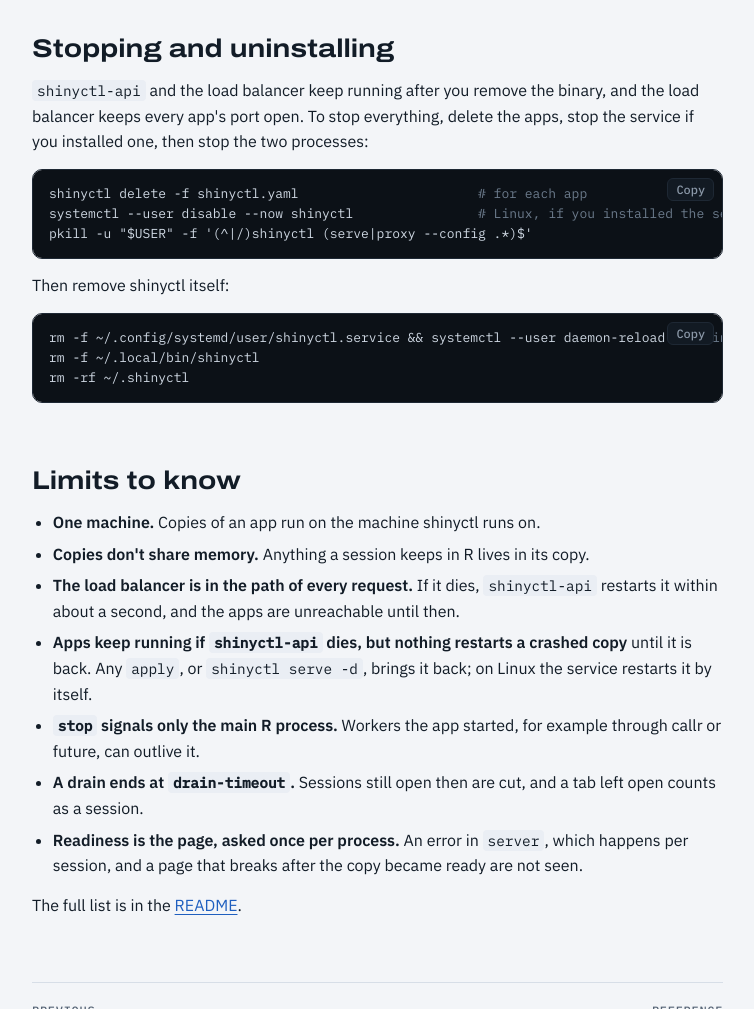
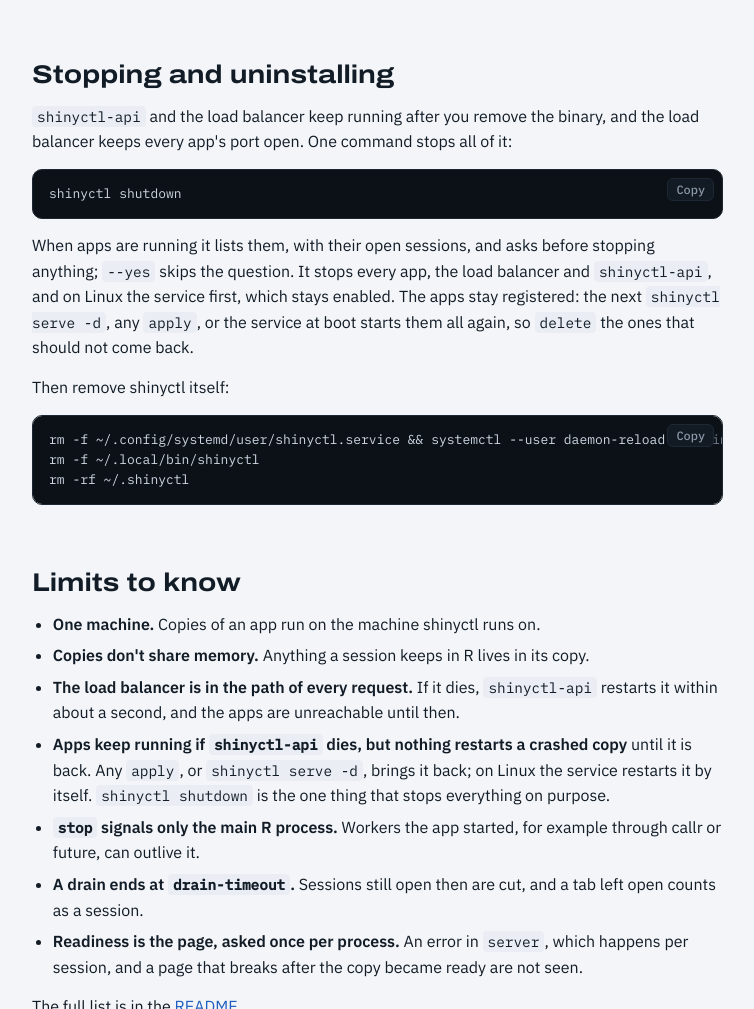
Before and after one commit to spriyansh/shinyctl, a plain HTML site: page site/production.html in a window 1280 px wide. Shown: the part 3335-4344 px from the top of the page, without its empty margins (316-1070 px from the left). Drawn offline with Linux system fonts and the light colour scheme.

Commit message:
docs: describe shinyctl shutdown on the site

```diff
--- a/site/production.html
+++ b/site/production.html
@@ -114,7 +114,7 @@ pkill -u "$USER" -f '(^|/)shinyctl serve$'
 systemctl --user enable --now shinyctl
 loginctl enable-linger "$USER"</code></pre>
 <ul>
-  <li>The <code>pkill</code> line stops a <code>shinyctl-api</code> you started by hand, which would hold the socket. Its apps and the load balancer keep running, and the service adopts them.</li>
+  <li>The <code>pkill</code> line stops a <code>shinyctl-api</code> you started by hand, which would hold the socket. Its apps and the load balancer keep running, and the service adopts them. (<code>shinyctl shutdown</code> would stop the apps too.)</li>
   <li>The unit uses the <code>PATH</code> of the shell you ran <code>startup</code> in, plus <code>Rscript</code>'s folder. Run <code>startup</code> again after moving <code>shinyctl</code> or R.</li>
   <li>Lingering keeps your user's services running after you log out. Without it, logging out can stop everything; <code>shinyctl-api</code> warns about it in <code>api.log</code>.</li>
   <li>On macOS, run <code>shinyctl serve -d</code> after a reboot.</li>
@@ -134,10 +134,9 @@ shinyctl logs --api                        <span class="c"># shinyctl-api and th
 <p>The files are under <code>~/.shinyctl/logs/</code>, and rotate at 1 GiB, keeping one previous file.</p>
 
 <h2 id="uninstall">Stopping and uninstalling</h2>
-<p><code>shinyctl-api</code> and the load balancer keep running after you remove the binary, and the load balancer keeps every app's port open. To stop everything, delete the apps, stop the service if you installed one, then stop the two processes:</p>
-<pre><code>shinyctl delete -f shinyctl.yaml                       <span class="c"># for each app</span>
-systemctl --user disable --now shinyctl                <span class="c"># Linux, if you installed the service</span>
-pkill -u "$USER" -f '(^|/)shinyctl (serve|proxy --config .*)$'</code></pre>
+<p><code>shinyctl-api</code> and the load balancer keep running after you remove the binary, and the load balancer keeps every app's port open. One command stops all of it:</p>
+<pre><code>shinyctl shutdown</code></pre>
+<p>When apps are running it lists them, with their open sessions, and asks before stopping anything; <code>--yes</code> skips the question. It stops every app, the load balancer and <code>shinyctl-api</code>, and on Linux the service first, which stays enabled. The apps stay registered: the next <code>shinyctl serve -d</code>, any <code>apply</code>, or the service at boot starts them all again, so <code>delete</code> the ones that should not come back.</p>
 <p>Then remove shinyctl itself:</p>
 <pre><code>rm -f ~/.config/systemd/user/shinyctl.service &amp;&amp; systemctl --user daemon-reload   <span class="c"># Linux, with the service</span>
 rm -f ~/.local/bin/shinyctl
@@ -148,7 +147,7 @@ rm -rf ~/.shinyctl</code></pre>
   <li><b>One machine.</b> Copies of an app run on the machine shinyctl runs on.</li>
   <li><b>Copies don't share memory.</b> Anything a session keeps in R lives in its copy.</li>
   <li><b>The load balancer is in the path of every request.</b> If it dies, <code>shinyctl-api</code> restarts it within about a second, and the apps are unreachable until then.</li>
-  <li><b>Apps keep running if <code>shinyctl-api</code> dies, but nothing restarts a crashed copy</b> until it is back. Any <code>apply</code>, or <code>shinyctl serve -d</code>, brings it back; on Linux the service restarts it by itself.</li>
+  <li><b>Apps keep running if <code>shinyctl-api</code> dies, but nothing restarts a crashed copy</b> until it is back. Any <code>apply</code>, or <code>shinyctl serve -d</code>, brings it back; on Linux the service restarts it by itself. <code>shinyctl shutdown</code> is the one thing that stops everything on purpose.</li>
   <li><b><code>stop</code> signals only the main R process.</b> Workers the app started, for example through callr or future, can outlive it.</li>
   <li><b>A drain ends at <code>drain-timeout</code>.</b> Sessions still open then are cut, and a tab left open counts as a session.</li>
   <li><b>Readiness is the page, asked once per process.</b> An error in <code>server</code>, which happens per session, and a page that breaks after the copy became ready are not seen.</li>
```
